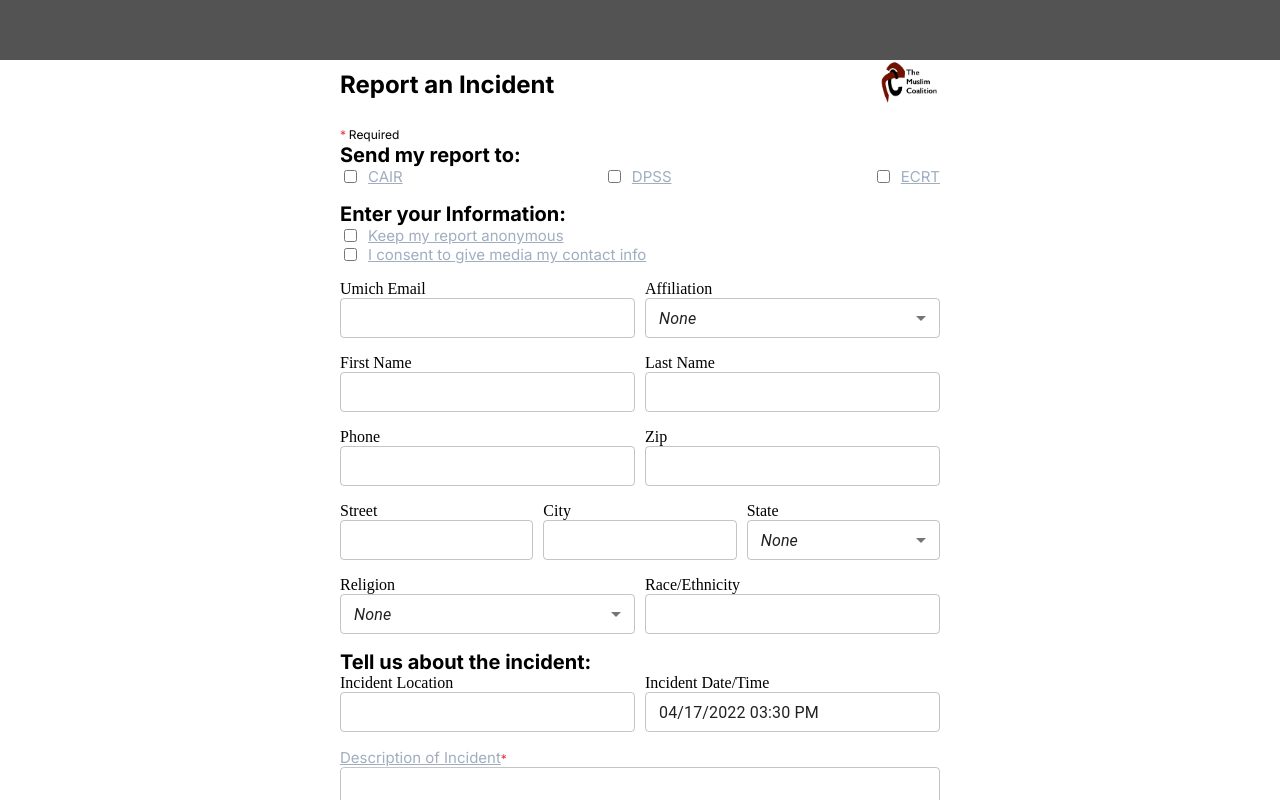
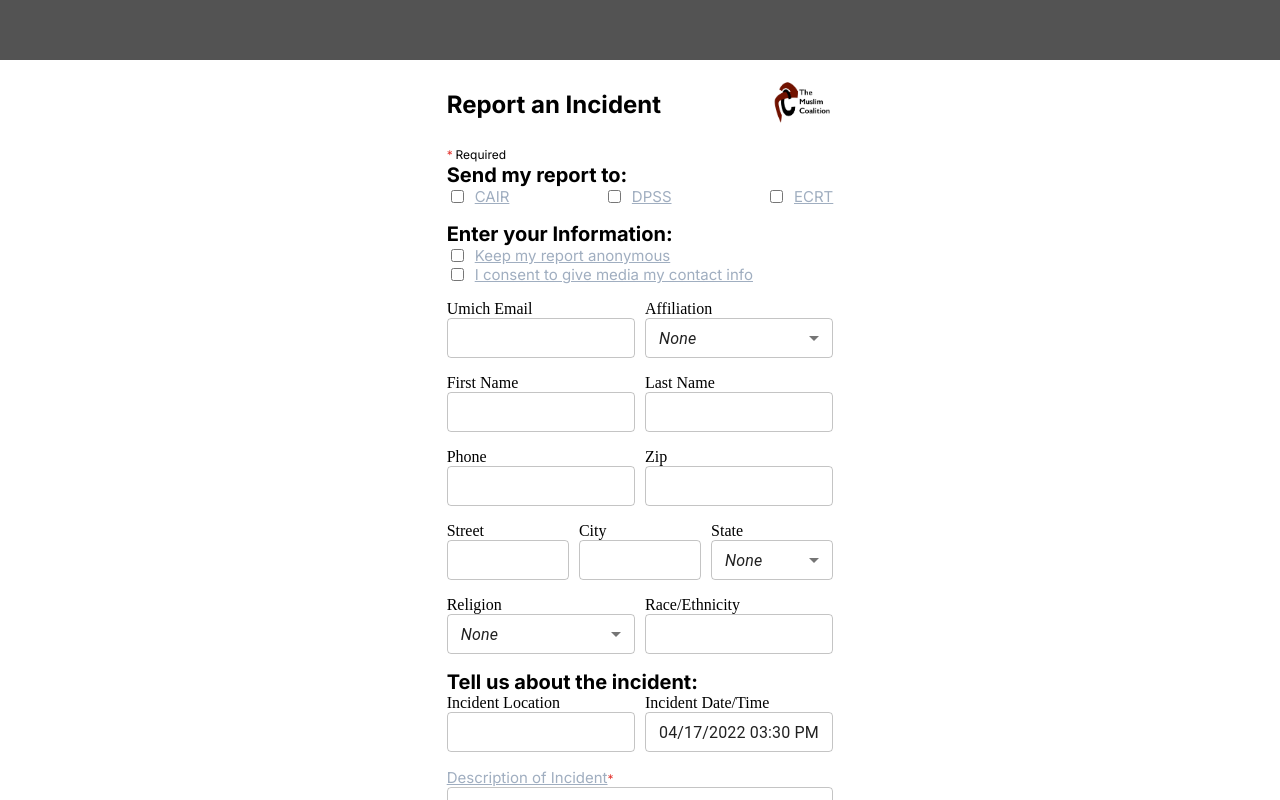
Before and after one commit to khanabdu25/iwg-form-muizz, a React (Vite) app in the folder frontend/iwg-form/: page / in a window 1280 px wide. Shown: the top 800 px of the page. Built offline with nearby package versions, Linux system fonts and the light colour scheme; the HTML template or start-up script is replaced by a standard one.

Commit message:
+form-container padding

```diff
--- a/frontend/iwg-form/src/mainpage.css
+++ b/frontend/iwg-form/src/mainpage.css
@@ -13,7 +13,7 @@
   display: block;
   margin: 0 auto;
   box-sizing: border-box;
-  /* padding: 20px; */
+  padding: 20px;
   width: 100%;
   max-width: 600px;
   /* min-height: calc(100vh - 40px); */
@@ -24,9 +24,9 @@
   min-width: 200px;
 }
 
-/* @media (min-width: 768px) {
+@media (min-width: 768px) {
   .form-container {
     width: 33.33%;
     max-width: 33.33%;
   }
-} */
+}
```
